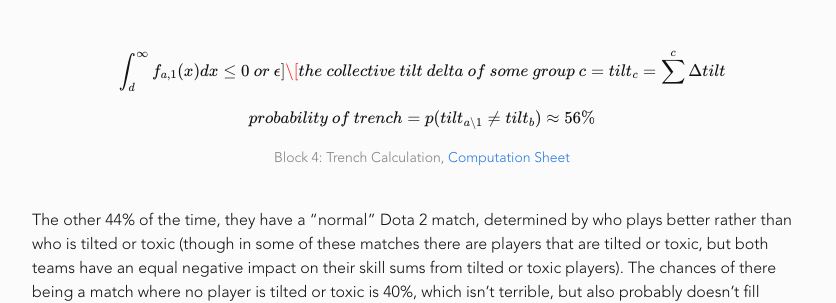
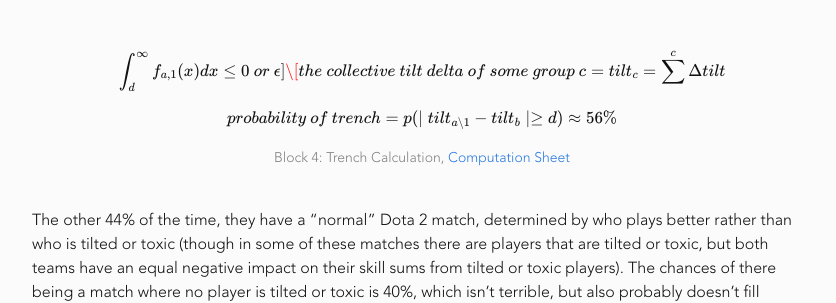
Before and after one commit to Buggy-Virus/buggy-virus.github.io, a Jekyll site: the page built from _posts/2017-10-3-tilt-toxicity-and-the-trench.markdown, in a window 1280 px wide and 900 px high, scrolled down 8437 px. Shown: the part 149-452 px from the top of the window, without its empty margins (218-1054 px from the left). Built offline with Jekyll 4.4.1, drawn with Linux system fonts in a browser that asks for light colours; formulas are drawn with MathJax 3.

Commit message:
fixed some typos in tilt toxicity and the trench

```diff
--- a/_posts/2017-10-3-tilt-toxicity-and-the-trench.markdown
+++ b/_posts/2017-10-3-tilt-toxicity-and-the-trench.markdown
@@ -200,7 +200,7 @@ $$ \int_{d}^{\infty} f_{a, 1} (x) dx \leq 0\ or\ \epsilon\ $$
 
 $$ the\ collective\ tilt\ delta\ of\ some\ group\ c = tilt_c = \sum_{}^{c} \Delta tilt $$
 
-$$ probability\ of\ trench = p(tilt_{a \setminus 1} \neq tilt_b) \approx 56 \% $$
+$$ probability\ of\ trench = p(\mid tilt_{a \setminus 1} - tilt_b \mid \geq d) \approx 56 \% $$
 
 <center><span style="font-size:14px;color:#828282;text-align:center;"> Block 4: Trench Calculation, <a href="https://docs.google.com/spreadsheets/d/1dOAfkb3SnAaC50lp5ZNSWAy02oHrCtWNg6LmkmJJ6Bs/edit#gid=0" target="_blank">Computation Sheet</a> </span></center>
 
```
